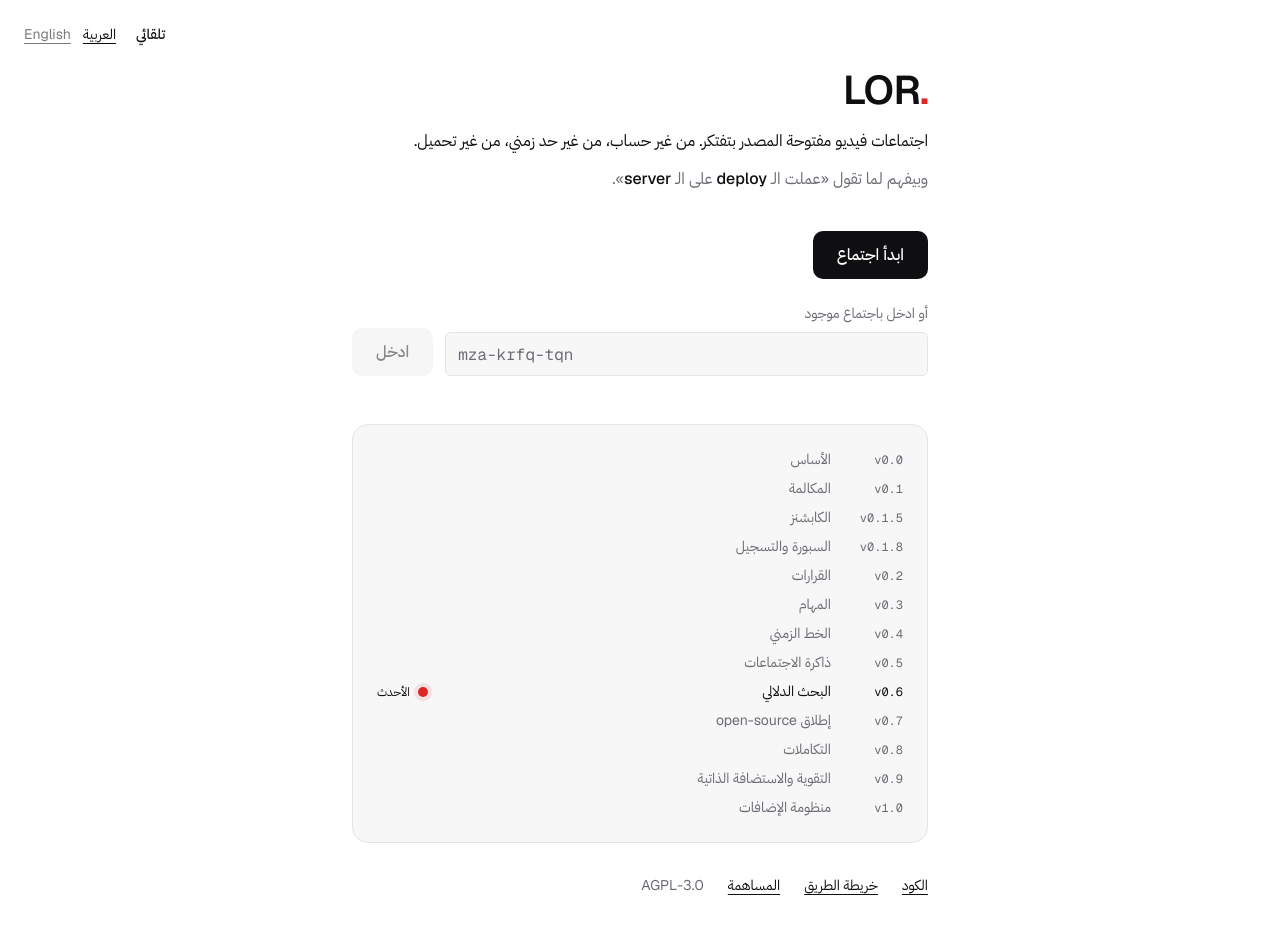
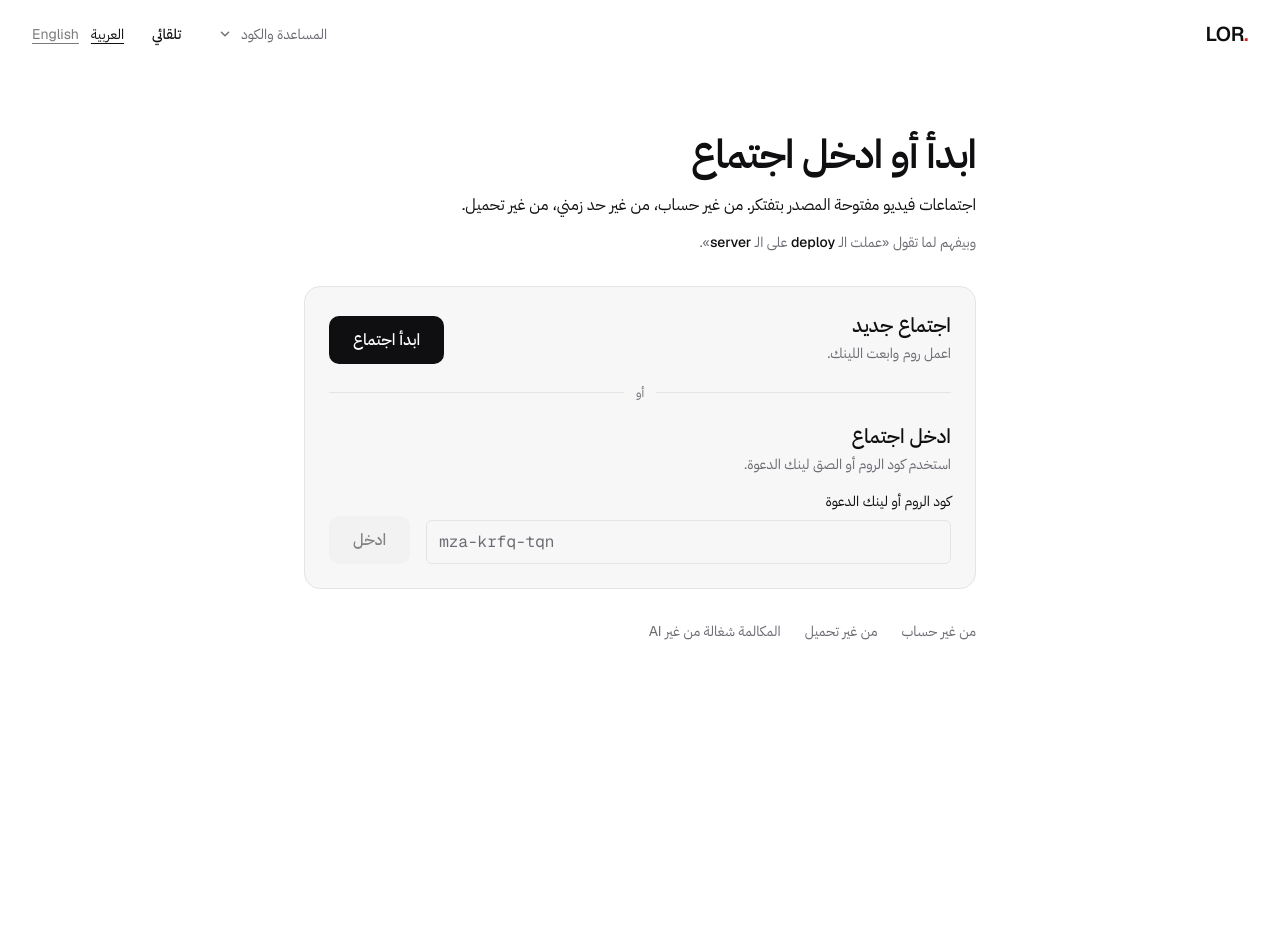
Before and after one commit to Lord-shaban/lor, a Next.js app in the folder apps/web/: page /ar in a window 1280 px wide. Shown: the top 934 px of the page. After the commit the page ends 800 px from the top, so only its background shows below. Built offline with nearby package versions, Linux system fonts and the light colour scheme.

Commit message:
feat: make home a focused meeting entry point (#231)
Closes #214

```diff
--- a/apps/web/app/[locale]/page.tsx
+++ b/apps/web/app/[locale]/page.tsx
@@ -1,32 +1,14 @@
 import { use } from "react";
 import { useTranslations } from "next-intl";
 import { setRequestLocale } from "next-intl/server";
+import { Link } from "@/i18n/navigation";
 import { LocaleSwitcher } from "@/components/locale-switcher";
 import { ThemeToggle } from "@/components/theme-toggle";
 import { RoomLauncher } from "@/components/room-launcher";
-import { LiveDot } from "@/components/ui/live-dot";
 
 const REPO = "https://github.com/Lord-shaban/lor";
-
-/** The most recent shipped release. Everything after it is planned. */
-const LATEST_RELEASE = "v0.6";
-
-/** Message key per release, so the names translate with everything else. */
-const RELEASES = [
-  { tag: "v0.0", key: "v0_0" },
-  { tag: "v0.1", key: "v0_1" },
-  { tag: "v0.1.5", key: "v0_1_5" },
-  { tag: "v0.1.8", key: "v0_1_8" },
-  { tag: "v0.2", key: "v0_2" },
-  { tag: "v0.3", key: "v0_3" },
-  { tag: "v0.4", key: "v0_4" },
-  { tag: "v0.5", key: "v0_5" },
-  { tag: "v0.6", key: "v0_6" },
-  { tag: "v0.7", key: "v0_7" },
-  { tag: "v0.8", key: "v0_8" },
-  { tag: "v0.9", key: "v0_9" },
-  { tag: "v1.0", key: "v1_0" },
-] as const;
+const MENU_LINK_CLASS =
+  "flex min-h-11 items-center rounded-sm px-3 py-2 text-sm text-foreground transition-colors duration-150 hover:bg-surface-strong focus-visible:bg-surface-strong";
 
 export default function Home({ params }: PageProps<"/[locale]">) {
   // params is a promise in Next 16. This stays a sync Server Component so
@@ -35,35 +17,72 @@ export default function Home({ params }: PageProps<"/[locale]">) {
   setRequestLocale(locale);
 
   const t = useTranslations("home");
-  const releases = useTranslations("releases");
 
   return (
     <div className="flex min-h-full flex-1 flex-col">
-      <header className="flex items-center justify-end gap-2 px-6 py-4">
-        <ThemeToggle />
-        <LocaleSwitcher />
+      <header className="flex items-center justify-between gap-4 px-6 py-4 sm:px-8">
+        <Link
+          href="/"
+          aria-label="LOR."
+          className="text-lg font-semibold tracking-tight"
+        >
+          {/* The dot is part of the wordmark and the live indicator, not
+              punctuation. <bdi> keeps it on the right in Arabic. */}
+          <bdi>
+            LOR<span className="text-live">.</span>
+          </bdi>
+        </Link>
+
+        <div className="flex items-center gap-3 sm:gap-4">
+          <details className="group relative">
+            <summary className="flex min-h-9 cursor-pointer list-none items-center gap-2 rounded-sm px-2 text-sm text-muted transition-colors duration-150 hover:bg-surface-strong hover:text-foreground">
+              {t("links.menu")}
+              <ChevronDownIcon />
+            </summary>
+
+            <nav
+              aria-label={t("links.menu")}
+              className="absolute end-0 top-[calc(100%+0.5rem)] z-10 grid min-w-52 max-w-[calc(100vw-3rem)] overflow-hidden rounded-md border border-border bg-surface p-1"
+            >
+              <a className={MENU_LINK_CLASS} href={REPO}>
+                {t("links.source")}
+              </a>
+              <a className={MENU_LINK_CLASS} href={`${REPO}/blob/main/SECURITY.md`}>
+                {t("links.privacy")}
+              </a>
+              <a className={MENU_LINK_CLASS} href={`${REPO}/issues`}>
+                {t("links.help")}
+              </a>
+              <a className={MENU_LINK_CLASS} href={`${REPO}/blob/main/CONTRIBUTING.md`}>
+                {t("links.contributing")}
+              </a>
+              <a className={MENU_LINK_CLASS} href={`${REPO}/milestones`}>
+                {t("links.roadmap")}
+              </a>
+              <a className={MENU_LINK_CLASS} href={`${REPO}/blob/main/LICENSE`}>
+                <span dir="ltr">{t("links.license")}</span>
+              </a>
+            </nav>
+          </details>
+          <ThemeToggle />
+          <LocaleSwitcher />
+        </div>
       </header>
 
-      <main className="flex flex-1 items-center justify-center px-6 pb-20">
-        <div className="w-full max-w-xl">
-          {/* The dot is part of the wordmark, not punctuation: it is the live
-              indicator, so it takes the red the logo uses. <bdi> keeps it on
-              the right of the letters when the page direction is RTL. */}
-          <h1 className="text-2xl font-semibold tracking-tight">
-            <bdi>
-              LOR<span className="text-live">.</span>
-            </bdi>
+      <main className="flex flex-1 justify-center px-6 py-12 sm:px-8 sm:py-16">
+        <div className="w-full max-w-2xl">
+          <h1 className="text-xl font-semibold tracking-tight sm:text-2xl">
+            {t("title")}
           </h1>
 
-          <p className="mt-4 max-w-prose text-base text-balance">
+          <p className="mt-4 max-w-xl text-base text-balance">
             {t("tagline")}
           </p>
 
-          {/* The line that says what this product is for better than a feature
-              list would. dir="auto" picks the paragraph direction from the first
-              strong character, and <bdi> isolates each Latin run so the
-              surrounding Arabic does not scramble its word order. */}
-          <p dir="auto" className="mt-3 max-w-prose text-base text-muted">
+          {/* This mixed-language example stays secondary and measured. The
+              explicit direction plus isolated Latin runs preserve its reading
+              order without making it compete with the entry surface. */}
+          <p dir="auto" className="mt-3 max-w-md text-sm leading-6 text-muted">
             {t.rich("codeSwitchExample", {
               term: (chunks) => (
                 <bdi className="font-medium text-foreground">{chunks}</bdi>
@@ -73,68 +92,35 @@ export default function Home({ params }: PageProps<"/[locale]">) {
 
           <RoomLauncher />
 
-          <section className="mt-12 rounded-lg border border-border bg-surface p-6">
-            <h2 className="sr-only">{t("roadmapHeading")}</h2>
-
-            <ol className="space-y-2 text-sm">
-              {RELEASES.map((release) => {
-                const isLatest = release.tag === LATEST_RELEASE;
-                return (
-                  <li
-                    key={release.tag}
-                    className={
-                      isLatest
-                        ? "flex items-center gap-4"
-                        : "flex items-center gap-4 text-muted"
-                    }
-                  >
-                    {/* Monospace here is not texture: these are values that
-                        should align in a column. It is scoped to the tag
-                        because no monospace face covers Arabic. */}
-                    <span
-                      dir="ltr"
-                      className="w-14 shrink-0 font-mono text-xs tabular-nums"
-                    >
-                      {release.tag}
-                    </span>
-                    <span>{releases(release.key)}</span>
-                    {isLatest && (
-                      <LiveDot
-                        label={t("latest")}
-                        className="ms-auto text-xs"
-                      />
-                    )}
-                  </li>
-                );
+          <ul
+            aria-label={t("trust.label")}
+            className="mt-8 flex flex-wrap gap-x-6 gap-y-2 text-sm text-muted"
+          >
+            <li>{t("trust.noAccount")}</li>
+            <li>{t("trust.noDownload")}</li>
+            <li>
+              {t.rich("trust.worksWithoutAi", {
+                term: (chunks) => <bdi>{chunks}</bdi>,
               })}
-            </ol>
-          </section>
-
-          <nav className="mt-8 flex flex-wrap items-center gap-x-6 gap-y-2 text-sm">
-            <a
-              className="underline underline-offset-4 hover:text-muted"
-              href={REPO}
-            >
-              {t("links.source")}
-            </a>
-            <a
-              className="underline underline-offset-4 hover:text-muted"
-              href={`${REPO}/milestones`}
-            >
-              {t("links.roadmap")}
-            </a>
-            <a
-              className="underline underline-offset-4 hover:text-muted"
-              href={`${REPO}/blob/main/CONTRIBUTING.md`}
-            >
-              {t("links.contributing")}
-            </a>
-            <span dir="ltr" className="text-muted">
-              {t("links.license")}
-            </span>
-          </nav>
+            </li>
+          </ul>
         </div>
       </main>
     </div>
   );
 }
+
+function ChevronDownIcon() {
+  return (
+    <svg
+      aria-hidden="true"
+      viewBox="0 0 20 20"
+      fill="none"
+      stroke="currentColor"
+      strokeWidth="1.7"
+      className="h-4 w-4 shrink-0 transition-transform duration-150 group-open:rotate-180"
+    >
+      <path d="m5.5 7.75 4.5 4.5 4.5-4.5" strokeLinecap="round" strokeLinejoin="round" />
+    </svg>
+  );
+}
--- a/apps/web/components/room-launcher.tsx
+++ b/apps/web/components/room-launcher.tsx
@@ -10,8 +10,9 @@ import { normalizeRoomCode } from "@/lib/room-code";
 /**
  * The front door: start a meeting, or join one you were sent.
  *
- * Starting is the primary action and takes one click; the join field is
- * secondary because most people arrive by opening a link, not by typing a code.
+ * Both paths answer the same question — "how do I get into a room?" — so they
+ * stay together in one labelled surface while the new-room path remains the
+ * first, strongest action.
  */
 export function RoomLauncher() {
   const t = useTranslations("launcher");
@@ -20,11 +21,12 @@ export function RoomLauncher() {
 
   const [creating, setCreating] = useState(false);
   const [joinInput, setJoinInput] = useState("");
-  const [error, setError] = useState<string | null>(null);
+  const [createError, setCreateError] = useState<string | null>(null);
+  const [joinError, setJoinError] = useState<string | null>(null);
 
   async function createRoom() {
     setCreating(true);
-    setError(null);
+    setCreateError(null);
 
     try {
       const response = await fetch("/api/rooms", {
@@ -34,11 +36,11 @@ export function RoomLauncher() {
       });
 
       if (response.status === 429) {
-        setError(t("errors.tooMany"));
+        setCreateError(t("errors.tooMany"));
         return;
       }
       if (!response.ok) {
-        setError(t("errors.createFailed"));
+        setCreateError(t("errors.createFailed"));
         return;
       }
 
@@ -47,7 +49,7 @@ export function RoomLauncher() {
     } catch {
       // A dropped connection is by far the likeliest cause, and it is the one
       // thing the person can actually do something about.
-      setError(t("errors.offline"));
+      setCreateError(t("errors.offline"));
     } finally {
       setCreating(false);
     }
@@ -55,12 +57,12 @@ export function RoomLauncher() {
 
   function join(event: React.FormEvent) {
     event.preventDefault();
-    setError(null);
+    setJoinError(null);
 
     // Accepts a pasted invitation URL as readily as a typed code.
     const code = normalizeRoomCode(joinInput);
     if (!code) {
-      setError(t("errors.badCode"));
+      setJoinError(t("errors.badCode"));
       return;
     }
 
@@ -68,14 +70,57 @@ export function RoomLauncher() {
   }
 
   return (
-    <div className="mt-10">
-      <Button size="lg" onClick={createRoom} disabled={creating}>
-        {creating ? t("starting") : t("start")}
-      </Button>
+    <section
+      aria-labelledby="room-launcher-title"
+      data-testid="room-launcher"
+      className="mt-8 rounded-lg border border-border bg-surface p-5 sm:p-6"
+    >
+      <h2 id="room-launcher-title" className="sr-only">
+        {t("title")}
+      </h2>
 
-      <form onSubmit={join} className="mt-6 flex flex-wrap items-end gap-3">
-        <div className="min-w-0 flex-1">
-          <label htmlFor="join-code" className="mb-2 block text-sm text-muted">
+      <div>
+        <div className="flex flex-col gap-4 sm:flex-row sm:items-end sm:justify-between">
+          <div>
+            <h3 className="text-lg font-medium">{t("newMeeting")}</h3>
+            <p className="mt-1 text-sm text-muted">{t("newMeetingHint")}</p>
+          </div>
+          <Button
+            size="lg"
+            onClick={createRoom}
+            disabled={creating}
+            className="w-full sm:w-auto"
+          >
+            {creating ? t("starting") : t("start")}
+          </Button>
+        </div>
+
+        {/* The message stays with the action that can fix it: clicking the
+            same Start button retries a failed create request. */}
+        {createError && (
+          <p role="alert" className="mt-3 text-sm text-danger">
+            {createError}
+          </p>
+        )}
+      </div>
+
+      <div className="my-5 flex items-center gap-3 text-xs text-muted">
+        <span className="h-px flex-1 bg-border" aria-hidden="true" />
+        <span>{t("or")}</span>
+        <span className="h-px flex-1 bg-border" aria-hidden="true" />
+      </div>
+
+      <form
+        onSubmit={join}
+        aria-labelledby="room-launcher-join-title"
+        className="grid gap-4 sm:grid-cols-[minmax(0,1fr)_auto] sm:items-end"
+      >
+        <div className="min-w-0">
+          <h3 id="room-launcher-join-title" className="text-lg font-medium">
+            {t("joinHeading")}
+          </h3>
+          <p className="mt-1 text-sm text-muted">{t("joinHint")}</p>
+          <label htmlFor="join-code" className="mb-2 mt-4 block text-sm">
             {t("joinLabel")}
           </label>
           <Input
@@ -89,24 +134,23 @@ export function RoomLauncher() {
             value={joinInput}
             onChange={(event) => {
               setJoinInput(event.target.value);
-              if (error) setError(null);
+              if (joinError) setJoinError(null);
             }}
             placeholder={t("joinPlaceholder")}
             autoComplete="off"
             autoCapitalize="none"
             spellCheck={false}
-            aria-invalid={error ? true : undefined}
-            aria-describedby={error ? "launcher-error" : undefined}
+            aria-invalid={joinError ? true : undefined}
+            aria-describedby={joinError ? "launcher-join-error" : undefined}
           />
         </div>
 
-        {/* items-end on the form lines this up with the bottom of the input,
-            so the label's height can change without a magic offset here. */}
         <Button
           type="submit"
           variant="secondary"
           size="lg"
           disabled={!joinInput.trim()}
+          className="w-full sm:w-auto"
         >
           {t("join")}
         </Button>
@@ -114,15 +158,15 @@ export function RoomLauncher() {
 
       {/* Announced when it appears, and sitting next to the field it refers to
           rather than in a banner somewhere above. */}
-      {error && (
+      {joinError && (
         <p
-          id="launcher-error"
+          id="launcher-join-error"
           role="alert"
           className="mt-3 text-sm text-danger"
         >
-          {error}
+          {joinError}
         </p>
       )}
-    </div>
+    </section>
   );
 }
--- a/apps/web/messages/ar.json
+++ b/apps/web/messages/ar.json
@@ -8,11 +8,20 @@
     "body": "الصفحة دي محتاجة نت. أول ما ترجع أونلاين، افتح لينك الميتنج تاني."
   },
   "home": {
+    "title": "ابدأ أو ادخل اجتماع",
     "tagline": "اجتماعات فيديو مفتوحة المصدر بتفتكر. من غير حساب، من غير حد زمني، من غير تحميل.",
     "codeSwitchExample": "وبيفهم لما تقول «عملت الـ <term>deploy</term> على الـ <term>server</term>».",
-    "latest": "الأحدث",
+    "trust": {
+      "label": "معلومات سريعة",
+      "noAccount": "من غير حساب",
+      "noDownload": "من غير تحميل",
+      "worksWithoutAi": "المكالمة شغالة من غير <term>AI</term>"
+    },
     "links": {
+      "menu": "المساعدة والكود",
       "source": "الكود",
+      "privacy": "الخصوصية والأمان",
+      "help": "المساعدة",
       "roadmap": "خريطة الطريق",
       "contributing": "المساهمة",
       "license": "AGPL-3.0"
@@ -45,11 +54,17 @@
     "current": "المظهر: {theme}"
   },
   "launcher": {
+    "title": "دخول الاجتماع",
     "start": "ابدأ اجتماع",
     "starting": "بيجهّز…",
+    "newMeeting": "اجتماع جديد",
+    "newMeetingHint": "اعمل روم وابعت اللينك.",
     "join": "ادخل",
-    "joinLabel": "أو ادخل باجتماع موجود",
+    "joinHeading": "ادخل اجتماع",
+    "joinHint": "استخدم كود الروم أو الصق لينك الدعوة.",
+    "joinLabel": "كود الروم أو لينك الدعوة",
     "joinPlaceholder": "mza-krfq-tqn",
+    "or": "أو",
     "errors": {
       "badCode": "الكود ده مش مظبوط. اتأكد منه أو الصق اللينك كامل.",
       "createFailed": "مقدرناش نعمل الاجتماع. جرّب تاني.",
--- a/apps/web/messages/en.json
+++ b/apps/web/messages/en.json
@@ -8,11 +8,20 @@
     "body": "This page needs the network. Once you are back online, open your meeting link again."
   },
   "home": {
+    "title": "Start or join a meeting",
     "tagline": "Open-source video meetings that remember. No account, no time limit, no download.",
     "codeSwitchExample": "And it understands you when you say «عملت الـ <term>deploy</term> على الـ <term>server</term>».",
-    "latest": "latest",
+    "trust": {
+      "label": "What to expect",
+      "noAccount": "No account",
+      "noDownload": "No download",
+      "worksWithoutAi": "The call works without <term>AI</term>"
+    },
     "links": {
+      "menu": "Help and source",
       "source": "Source",
+      "privacy": "Privacy and security",
+      "help": "Help",
       "roadmap": "Roadmap",
       "contributing": "Contributing",
       "license": "AGPL-3.0"
@@ -45,11 +54,17 @@
     "current": "Theme: {theme}"
   },
   "launcher": {
+    "title": "Meeting entry",
     "start": "Start a meeting",
     "starting": "Starting…",
+    "newMeeting": "New meeting",
+    "newMeetingHint": "Start a room and share the link.",
     "join": "Join",
-    "joinLabel": "Or join one you were sent",
+    "joinHeading": "Join a meeting",
+    "joinHint": "Use a room code or paste its invitation link.",
+    "joinLabel": "Room code or invitation link",
     "joinPlaceholder": "mza-krfq-tqn",
+    "or": "or",
     "errors": {
       "badCode": "That code is not right. Check it, or paste the whole link.",
       "createFailed": "The meeting could not be created. Try again.",
```
Also changed, not shown: 1 other file (tests, documents, lock files or other folders).
